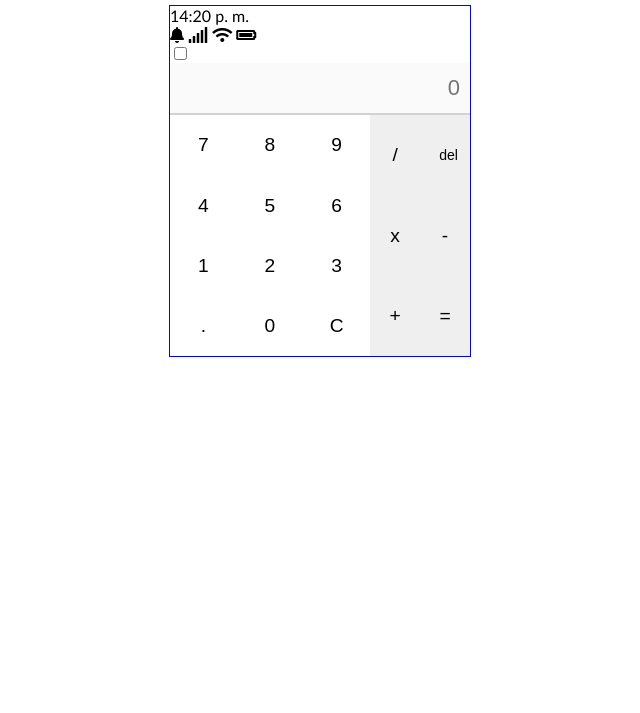
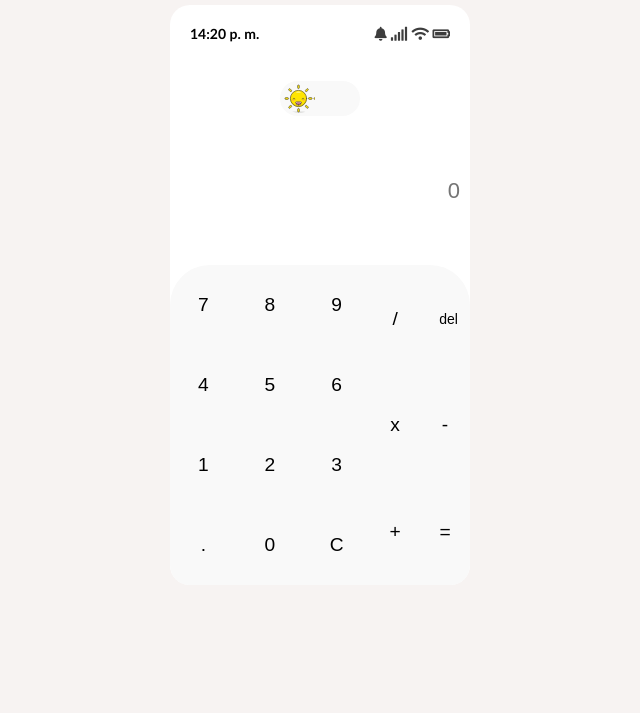
Before and after one commit to Ancient-R/04-calculadora-basica, a plain HTML site: page index.html in a window 1280 px wide. Shown: the part 87-800 px from the top of the page, without its empty margins (320-960 px from the left). Drawn offline with Linux system fonts and the light colour scheme.

Commit message:
Estilos finales para el body, botones, calculadora

```diff
--- a/css/styles.css
+++ b/css/styles.css
@@ -1,6 +1,8 @@
 body{
     font-family: 'Gill Sans', 'Gill Sans MT', Calibri, 'Trebuchet MS', sans-serif;
+    background-color: #F7F3F2;
 }
+
 /* TÍTUTLO */
 .title{
     text-align: center;
@@ -10,6 +12,86 @@ body{
 /* CONTENEDOR DE LA CALCULADORA */
 .calc-container{
     margin-top: 2rem;
+}
+
+.calc-icons{
+    display: flex;
+    justify-content: space-between;
+    align-items: center;
+    padding: 20px;
+    font-size: 14px;
+}
+
+.hours{
+    font-weight: bold;
+    font-size: 14px;
+}
+
+.icons-right{
+    color: #3d3d3d;
+}
+
+/* ESTILOS PARA EL BOTÓN MODO OSCURO */
+.switch{
+    position: relative;
+    display: block;
+    width: 80px;
+    height: 35px;
+    margin-right: 20px;
+    outline: none;
+    margin-left: auto;
+    margin-right: auto;
+}
+
+
+/* Hide default HTML checkbox */
+.switch-input{
+    display: none;
+}
+
+  /* The slider */
+.slider {
+    position: absolute;
+    cursor: pointer;
+    top: 0;
+    left: 0;
+    right: 0;
+    bottom: 0;
+    background-color: #f9f9f9;
+    transition: .4s;
+}
+
+.slider:before {
+    position: absolute;
+    content: "";
+    height: 29px;
+    width: 31px;
+    left: 4px;
+    bottom: 3px;
+    transition: .4s;
+}
+
+.switch-input:checked + .slider {
+    background-color: #f9f9f9;
+}
+
+.switch-input:focus + .slider {
+  box-shadow: 0 0 1px #fff;
+}
+
+.switch-input:checked + .slider::before {
+    transform: translateX(46px);
+    background-image: url(../assets/icons/moon.svg);
+}
+
+.round{
+    border-radius: 34px;
+}
+
+.round::before {
+    border-radius: 50%;
+    background-color: transparent;
+    background-image: url(../assets/icons/sun.svg);
 }
 
 .calc,
@@ -24,24 +106,34 @@ body{
     flex-direction: column;
     justify-content: space-between;
     width: 300px;
-    height: 350px;
-    border: 1px solid blue;
+    height: 580px;
     margin-left: auto;
     margin-right: auto;
+    background-color: #fff;
+    border-radius: 20px;
 }
 
 /* PANTALLA */
 .calc-input{
-    height: 40px;
-    border-top: none;
-    border-left: none;
-    border-right: none;
+    height: 60px;
+    border: none;
+    background-color: #fff;
     text-align: right;
     font-size: 22px;
     padding: 10px;
+    margin-top: 16px;
+    margin-bottom: 16px;
 }
 
 /* BOTONES DE NÚMEROS Y OPERACIONES */
+.calc-buttons{
+    background-color: #f9f9f9;
+    height: 320px;
+    border-top-left-radius: 40px;
+    border-top-right-radius: 40px;
+    border-bottom-left-radius: 20px;
+    border-bottom-right-radius: 20px;
+}
 .calc-numbers,
 .calc-operations{
     flex-wrap: wrap;
@@ -54,11 +146,11 @@ body{
     border: none;
     outline: none;
     padding: 1.2rem;
+    background-color: transparent;
 }
 
 .calc-number{
     width: 33.3%;
-    background-color: #fff;
 }
 
 .calc-operation{
```
